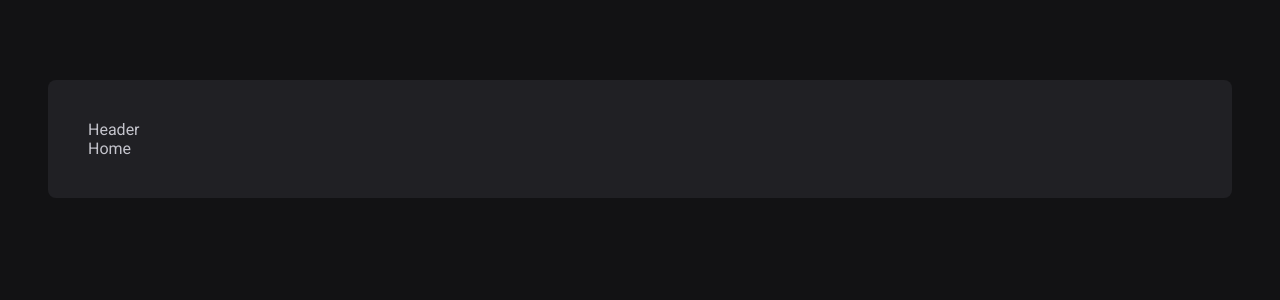
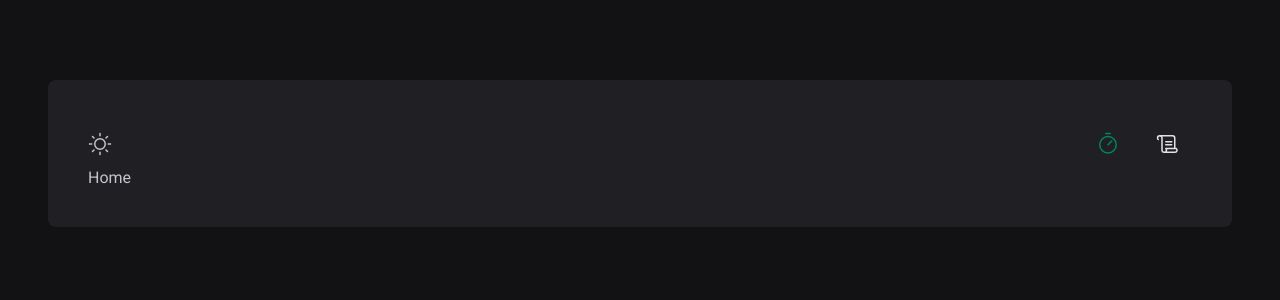
Before and after one commit to DeborahLyra/pomodoro-timer-typescript, a React (Vite) app: page / in a window 1280 px wide. Shown: the top 300 px of the page. Built offline with nearby package versions, Linux system fonts and the light colour scheme.

Commit message:
edited: header

```diff
--- a/package.json
+++ b/package.json
@@ -10,6 +10,7 @@
     "preview": "vite preview"
   },
   "dependencies": {
+    "@phosphor-icons/react": "^2.1.7",
     "react": "^18.3.1",
     "react-dom": "^18.3.1",
     "react-router-dom": "^7.4.1",
--- a/src/components/header/Header.tsx
+++ b/src/components/header/Header.tsx
@@ -1,9 +1,16 @@
+import { Scroll, Sun, Timer } from "@phosphor-icons/react";
+import { HeaderContainer } from "./style";
+import { NavLink } from "react-router-dom";
 
 
 export function Header() {
   return (
-    <div>
-      <p>Header</p>
-    </div>
+    <HeaderContainer>
+      <Sun size={24}/>
+      <nav>
+        <NavLink to="/"><Timer size={24}/></NavLink>
+        <NavLink to="/history"><Scroll size={24}/></NavLink>
+      </nav>
+    </HeaderContainer>
   )
 }
--- a/src/components/header/style.ts
+++ b/src/components/header/style.ts
@@ -1,5 +1,34 @@
 import styled from "styled-components";
 
 export const HeaderContainer = styled.header`
+    display: flex;
+    align-items: center;
+    justify-content: space-between;
 
+    nav {
+        display: flex;
+        gap: 0.75rem;
+    }
+
+    a {
+        width: 3rem;
+        height: 3rem;
+
+        display: flex;
+        justify-content: center;
+        align-items: center;
+
+        color: ${props => props.theme["gray-100"]};
+
+        border-top: 3px solid transparent;
+        border-bottom: 3px solid transparent;
+
+        &.active {
+            color: ${props => props.theme["green-500"]};
+        }
+
+        &:hover {
+            border-bottom-color: ${props => props.theme["green-500"]};
+        }
+    }
 `
```
Also changed, not shown: 1 other file (tests, documents, lock files or other folders).
